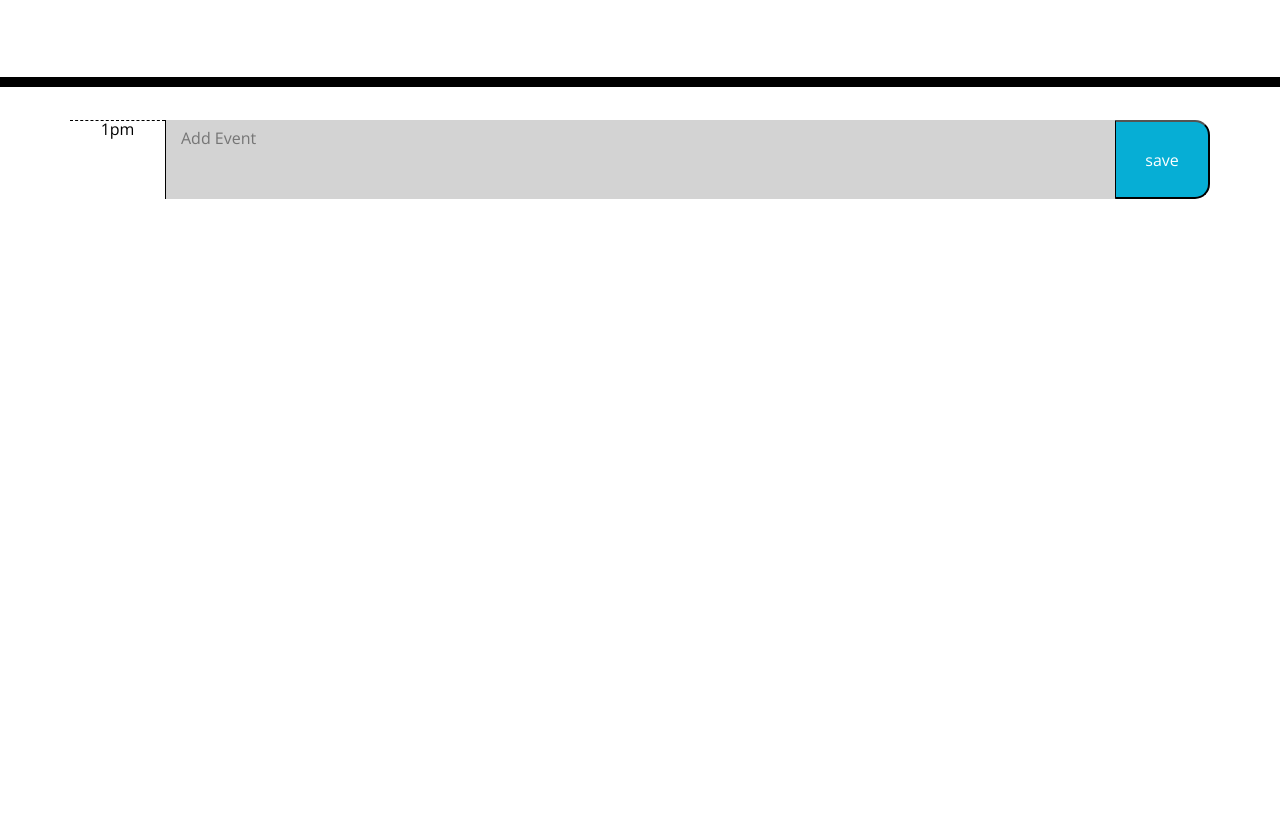
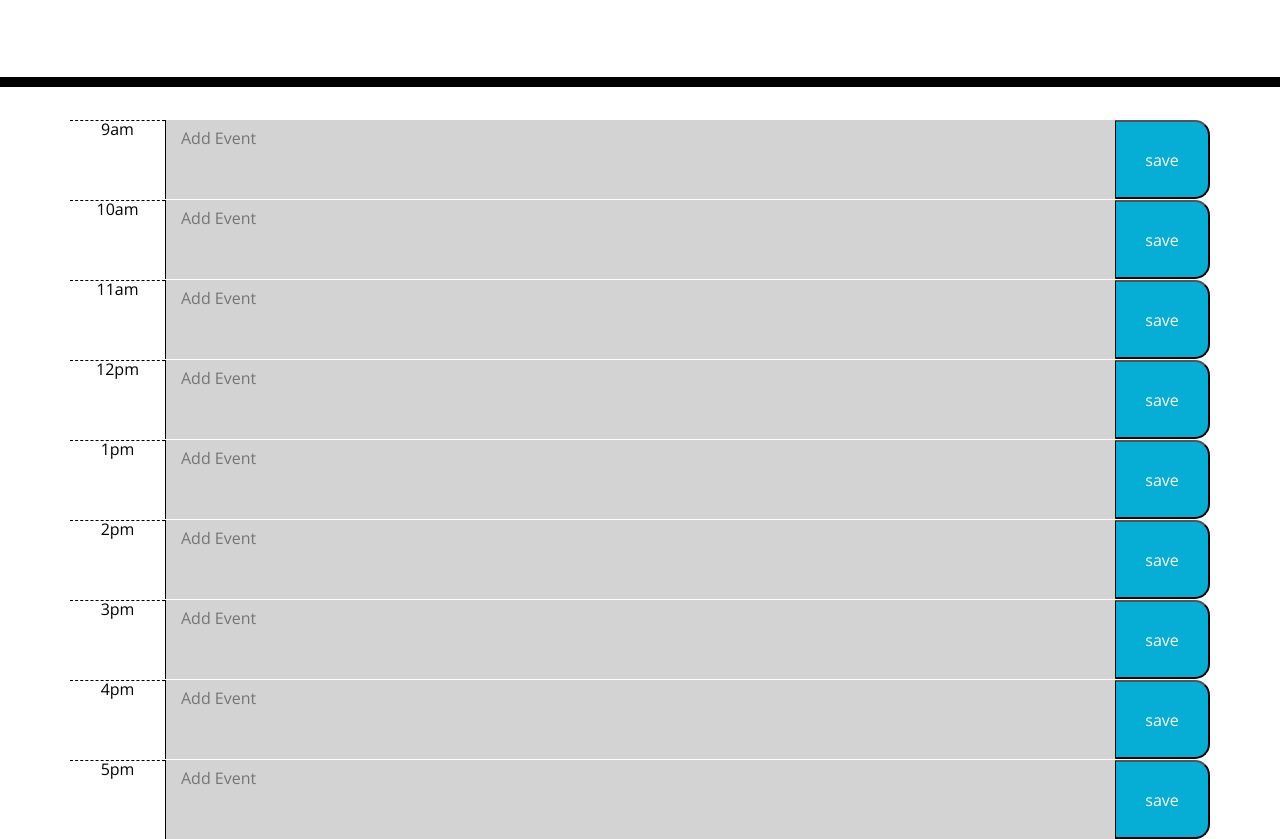
Before and after one commit to phil-garip/Work-Day-Scheduler, a plain HTML site: page index.html in a window 1280 px wide. Shown: the part 181-1020 px from the top of the page. Before the commit the page ends 800 px from the top, so only its background shows below. Drawn offline with nearby package versions, Linux system fonts and the light colour scheme.

Commit message:
added all the timeblock elements

```diff
--- a/index.html
+++ b/index.html
@@ -31,9 +31,57 @@
     <div class="container">
       <!-- Timeblocks go here -->
       <div class="time-block row" id="time-block">
-        <div class="hour col-sm-1">1pm</div>
+        <div class="hour col-sm-1" id="hour">9am</div>
         <textarea class="past col-sm-10" placeholder="Add Event"></textarea>
-        <button class="saveBtn col-sm-1">save</button>
+        <button class="saveBtn col-sm-1" id="save-button">save</button>
+      </div>
+
+      <div class="time-block row" id="time-block">
+        <div class="hour col-sm-1" id="hour">10am</div>
+        <textarea class="past col-sm-10" placeholder="Add Event"></textarea>
+        <button class="saveBtn col-sm-1" id="save-button">save</button>
+      </div>
+
+      <div class="time-block row" id="time-block">
+        <div class="hour col-sm-1" id="hour">11am</div>
+        <textarea class="past col-sm-10" placeholder="Add Event"></textarea>
+        <button class="saveBtn col-sm-1" id="save-button">save</button>
+      </div>
+
+      <div class="time-block row" id="time-block">
+        <div class="hour col-sm-1" id="hour">12pm</div>
+        <textarea class="past col-sm-10" placeholder="Add Event"></textarea>
+        <button class="saveBtn col-sm-1" id="save-button">save</button>
+      </div>
+
+      <div class="time-block row" id="time-block">
+        <div class="hour col-sm-1" id="hour">1pm</div>
+        <textarea class="past col-sm-10" placeholder="Add Event"></textarea>
+        <button class="saveBtn col-sm-1" id="save-button">save</button>
+      </div>
+
+      <div class="time-block row" id="time-block">
+        <div class="hour col-sm-1" id="hour">2pm</div>
+        <textarea class="past col-sm-10" placeholder="Add Event"></textarea>
+        <button class="saveBtn col-sm-1" id="save-button">save</button>
+      </div>
+
+      <div class="time-block row" id="time-block">
+        <div class="hour col-sm-1" id="hour">3pm</div>
+        <textarea class="past col-sm-10" placeholder="Add Event"></textarea>
+        <button class="saveBtn col-sm-1" id="save-button">save</button>
+      </div>
+
+      <div class="time-block row" id="time-block">
+        <div class="hour col-sm-1" id="hour">4pm</div>
+        <textarea class="past col-sm-10" placeholder="Add Event"></textarea>
+        <button class="saveBtn col-sm-1" id="save-button">save</button>
+      </div>
+
+      <div class="time-block row" id="time-block">
+        <div class="hour col-sm-1" id="hour">5pm</div>
+        <textarea class="past col-sm-10" placeholder="Add Event"></textarea>
+        <button class="saveBtn col-sm-1" id="save-button">save</button>
       </div>
     </div>
 
--- a/script.js
+++ b/script.js
@@ -1,10 +1,15 @@
 // DEPENDENCIES========================================
     // current day p tag
-var currentDay = $('#currentDay');
+var currentDayEl = $('#currentDay');
     // time-block div tag
 var timeBlockEl = $('#time-block');
+    // save button
+var saveBtn = $('#save-button');
+    // hour block
+var hourEl = $('#hour');
 // STARTING DATA=======================================
 
 // FUNCTIONS===========================================
+    // if time of day matches an hour element, change it's class to present
 
 // USER INTERACTIONS===================================
```
